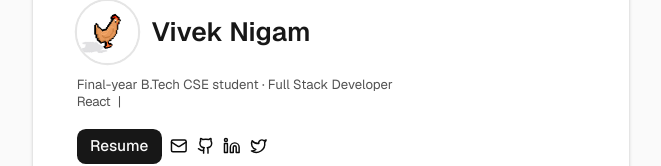
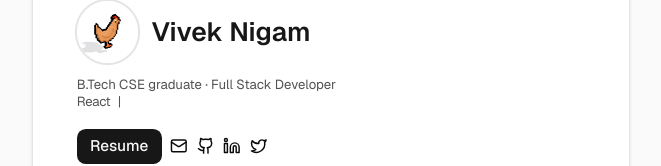
Before and after one commit to vivekgotstack/Portfolio, a Next.js app: page / in a window 1280 px wide. Shown: the part 154-320 px from the top of the page, without its empty margins (309-970 px from the left). Built offline with nearby package versions, Linux system fonts and the light colour scheme.

Commit message:
Update page.tsx

```diff
--- a/app/page.tsx
+++ b/app/page.tsx
@@ -69,7 +69,7 @@ export default function Page() {
 
                 <FadeInText>
                   <p className="text-xs text-neutral-600 dark:text-neutral-300">
-                    Final-year B.Tech CSE student · Full Stack Developer
+                    B.Tech CSE graduate · Full Stack Developer
                   </p>
                   <div className="text-xs text-neutral-600 dark:text-neutral-300">
                     <Typewriter
```
